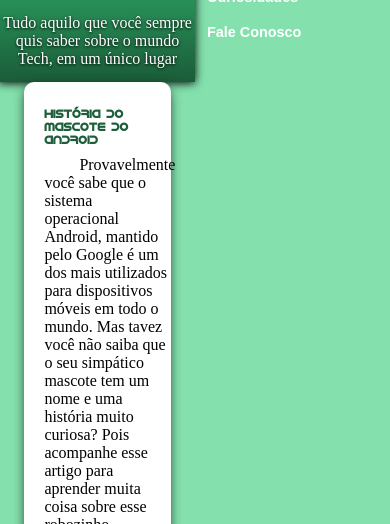
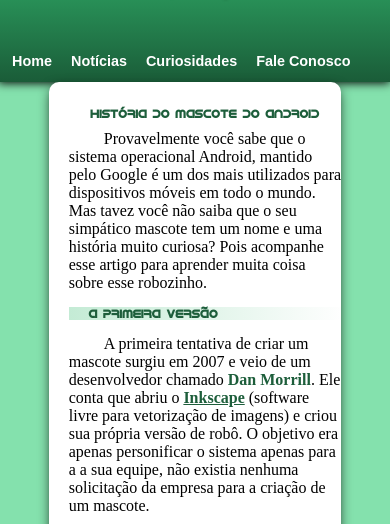
Before and after one commit to RenanLamorim/Desafio-Modulo-2, a plain HTML site: page index.html in a window 390 px wide. Shown: the part 118-642 px from the top of the page. Drawn offline with Linux system fonts and the light colour scheme; a web font is replaced by a local one.

Commit message:
ajuste de width e fontsize

```diff
--- a/style.css
+++ b/style.css
@@ -347,6 +347,15 @@
             justify-content:center ;
             text-align: center;
         }
+        .paragraf-header{
+            color: white;
+            text-align: center;
+            font-family: 'Times New Roman', Times, serif;
+            font-weight: inherit;
+            font-size: 2vw ;
+            text-shadow: 0px 1px 3px black;
+
+        }
         .cabeçalho{
             background: linear-gradient(#3CD983 , #1A5C38);
             height: 200px;
@@ -362,7 +371,7 @@
         }
 
         body{
-            width: 50%;
+            width: 100%;
             margin: 0;
             overflow-x: hidden;
             display: flex;
```
